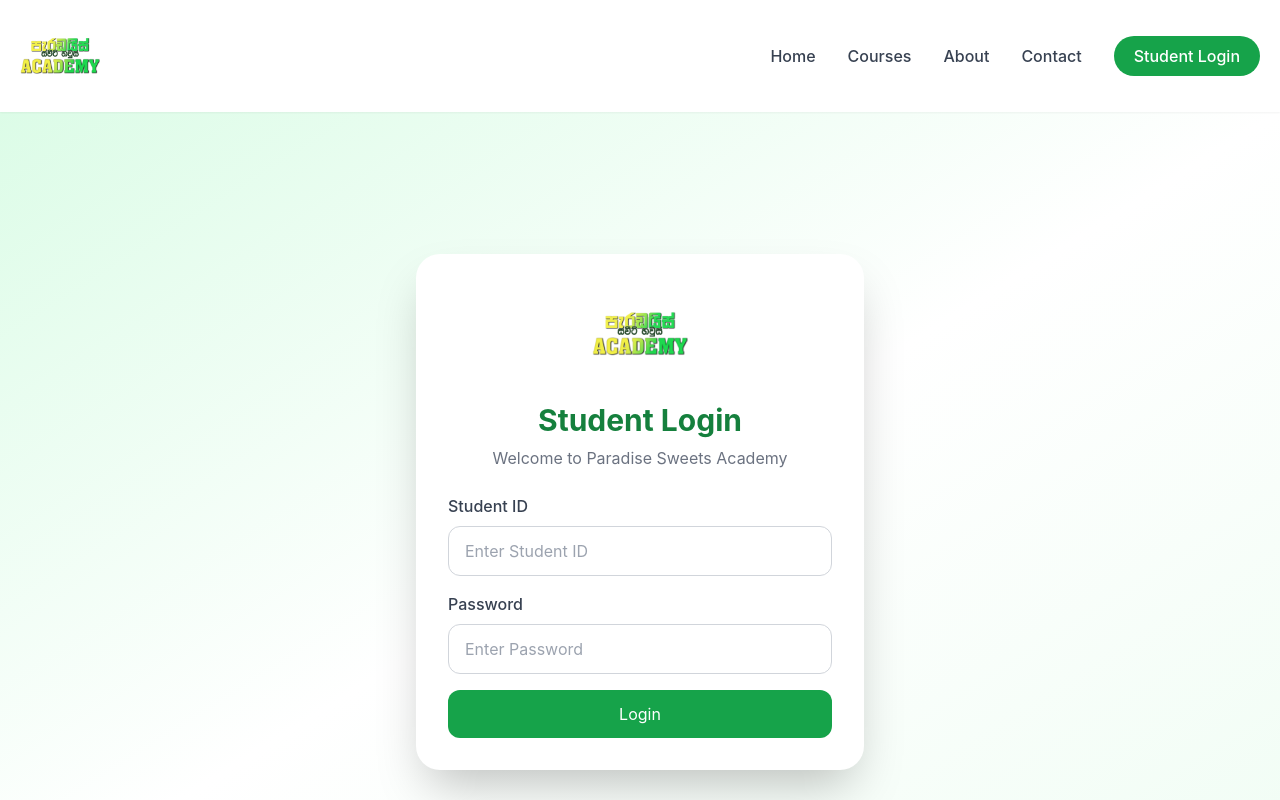
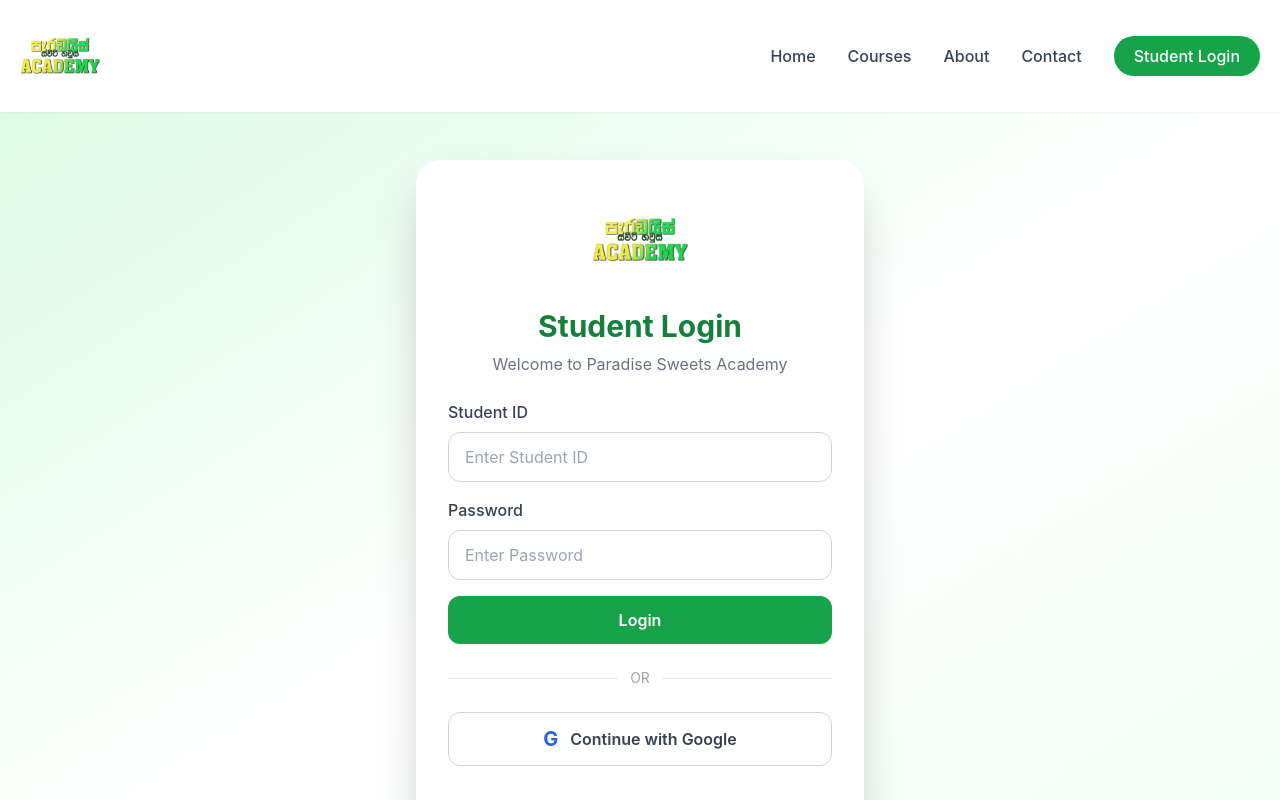
Before and after one commit to paradisesweethouseinfo/paradise-sweets-course-website-, a React (Vite) app: page /login in a window 1280 px wide. Shown: the top 800 px of the page. Built offline with nearby package versions, Linux system fonts and the light colour scheme.

Commit message:
Update website

```diff
--- a/src/pages/Login.jsx
+++ b/src/pages/Login.jsx
@@ -1,7 +1,13 @@
 import { useState } from "react";
 import { useNavigate } from "react-router-dom";
+import {
+  GoogleAuthProvider,
+  signInWithEmailAndPassword,
+  signInWithPopup,
+  signOut,
+} from "firebase/auth";
 import { doc, getDoc } from "firebase/firestore";
-import { db } from "../firebase/firebase";
+import { auth, db } from "../firebase/firebase";
 
 export default function Login() {
   const navigate = useNavigate();
@@ -9,142 +15,256 @@ export default function Login() {
   const [studentId, setStudentId] = useState("");
   const [password, setPassword] = useState("");
   const [error, setError] = useState("");
+  const [loadingType, setLoadingType] = useState("");
 
-  const handleLogin = async (e) => {
+  const saveStudentSession = (studentIdValue, student) => {
+    localStorage.setItem("studentLoggedIn", "true");
+    localStorage.setItem("studentId", studentIdValue);
+    localStorage.setItem("studentName", student.name || "Student");
+    localStorage.setItem(
+      "studentCourses",
+      JSON.stringify(student.courses || [])
+    );
+  };
+
+  const handlePasswordLogin = async (e) => {
     e.preventDefault();
+
     setError("");
+    setLoadingType("password");
 
-    alert("Step 1 - Login button clicked");
-    console.log("Step 1");
+    const cleanStudentId = studentId.trim();
 
     try {
-      alert("Step 2 - Creating Firestore reference");
-      console.log("Step 2");
+      const loginEmail =
+        `${cleanStudentId}@students.paradisesweetsacademy.com`;
 
-      const studentRef = doc(db, "students", studentId);
+      const userCredential = await signInWithEmailAndPassword(
+        auth,
+        loginEmail,
+        password
+      );
 
-      alert("Step 3 - Reading Firestore");
-      console.log("Step 3");
-
+      const studentRef = doc(db, "students", cleanStudentId);
       const studentSnap = await getDoc(studentRef);
 
-      alert("Step 4 - Firestore replied");
-      console.log("Step 4", studentSnap);
-
       if (!studentSnap.exists()) {
-        setError("Student ID not found.");
-        alert("Student document not found");
+        await signOut(auth);
+        setError("Student account was not found.");
         return;
       }
 
       const student = studentSnap.data();
 
-      alert("Step 5 - Student found");
-      console.log(student);
-
       if (!student.active) {
+        await signOut(auth);
         setError("Your account has been disabled.");
-        alert("Account disabled");
         return;
       }
 
-      if (student.password !== password) {
-        setError("Incorrect password.");
-        alert("Wrong password");
+      if (
+        student.uid &&
+        student.uid !== userCredential.user.uid
+      ) {
+        await signOut(auth);
+        setError("This account does not match the Student ID.");
         return;
       }
 
-      alert("Step 6 - Login successful");
+      saveStudentSession(cleanStudentId, student);
+      navigate("/courses");
+    } catch (err) {
+      console.error("Password login error:", err);
 
-      localStorage.setItem("studentLoggedIn", "true");
-      localStorage.setItem("studentId", studentId);
-      localStorage.setItem("studentName", student.name);
-      localStorage.setItem(
-        "studentCourses",
-        JSON.stringify(student.courses || [])
-      );
+      if (
+        err.code === "auth/invalid-credential" ||
+        err.code === "auth/user-not-found" ||
+        err.code === "auth/wrong-password"
+      ) {
+        setError("Incorrect Student ID or password.");
+      } else if (err.code === "auth/too-many-requests") {
+        setError("Too many attempts. Please try again later.");
+      } else if (err.code === "auth/network-request-failed") {
+        setError("Network error. Check your internet connection.");
+      } else {
+        setError(err.message || "Login failed.");
+      }
+    } finally {
+      setLoadingType("");
+    }
+  };
 
+  const handleGoogleLogin = async () => {
+    setError("");
+    setLoadingType("google");
+
+    const provider = new GoogleAuthProvider();
+
+    try {
+      const userCredential = await signInWithPopup(auth, provider);
+      const user = userCredential.user;
+
+      const studentRef = doc(db, "students", user.uid);
+      const studentSnap = await getDoc(studentRef);
+
+      if (!studentSnap.exists()) {
+        await signOut(auth);
+
+        setError(
+          "Your Google account is not enrolled yet. Please contact Paradise Sweets Academy."
+        );
+
+        return;
+      }
+
+      const student = studentSnap.data();
+
+      if (!student.active) {
+        await signOut(auth);
+        setError("Your account has been disabled.");
+        return;
+      }
+
+      const savedStudentId =
+        student.studentId || user.uid;
+
+      saveStudentSession(savedStudentId, student);
       navigate("/courses");
+    } catch (err) {
+      console.error("Google login error:", err);
 
-    } catch (err) {
-      console.error("Firebase Error:", err);
-      alert("ERROR: " + err.message);
-      setError(err.message);
+      if (err.code === "auth/popup-closed-by-user") {
+        setError("Google Sign-In was cancelled.");
+      } else if (err.code === "auth/popup-blocked") {
+        setError("The browser blocked the Google login window.");
+      } else if (err.code === "auth/account-exists-with-different-credential") {
+        setError(
+          "This email is already connected to another login method."
+        );
+      } else if (err.code === "auth/network-request-failed") {
+        setError("Network error. Check your internet connection.");
+      } else {
+        setError(err.message || "Google Sign-In failed.");
+      }
+    } finally {
+      setLoadingType("");
     }
   };
 
   return (
-    <div className="min-h-screen flex items-center justify-center bg-gradient-to-br from-green-100 via-white to-green-50 px-4">
-      <div className="w-full max-w-md bg-white rounded-3xl shadow-2xl p-8">
+    <div className="min-h-screen flex items-center justify-center bg-gradient-to-br from-green-100 via-white to-green-50 px-4 py-12">
+      <div className="w-full max-w-md rounded-3xl bg-white p-8 shadow-2xl">
 
-        <div className="flex justify-center mb-5">
+        <div className="mb-5 flex justify-center">
           <img
             src="/logo.png"
             alt="Paradise Sweets Academy"
-            className="w-24 h-24 object-contain"
+            className="h-24 w-24 object-contain"
           />
         </div>
 
-        <h1 className="text-3xl font-bold text-center text-green-700">
+        <h1 className="text-center text-3xl font-bold text-green-700">
           Student Login
         </h1>
 
-        <p className="text-center text-gray-500 mt-2 mb-6">
+        <p className="mb-6 mt-2 text-center text-gray-500">
           Welcome to Paradise Sweets Academy
         </p>
 
         {error && (
-          <div className="mb-4 bg-red-100 border border-red-400 text-red-700 px-4 py-3 rounded-xl">
+          <div className="mb-4 rounded-xl border border-red-300 bg-red-50 px-4 py-3 text-red-700">
             {error}
           </div>
         )}
 
-        <form onSubmit={handleLogin} className="space-y-4">
-
+        <form
+          onSubmit={handlePasswordLogin}
+          className="space-y-4"
+        >
           <div>
-            <label className="block text-gray-700 font-medium mb-2">
+            <label
+              htmlFor="studentId"
+              className="mb-2 block font-medium text-gray-700"
+            >
               Student ID
             </label>
 
             <input
+              id="studentId"
+              name="studentId"
               type="text"
+              autoComplete="username"
+              placeholder="Enter Student ID"
               value={studentId}
               onChange={(e) => {
                 setStudentId(e.target.value);
                 setError("");
               }}
-              placeholder="Enter Student ID"
-              className="w-full border border-gray-300 rounded-xl px-4 py-3"
+              className="w-full rounded-xl border border-gray-300 px-4 py-3 focus:border-green-500 focus:outline-none focus:ring-2 focus:ring-green-200"
               required
             />
           </div>
 
           <div>
-            <label className="block text-gray-700 font-medium mb-2">
+            <label
+              htmlFor="password"
+              className="mb-2 block font-medium text-gray-700"
+            >
               Password
             </label>
 
             <input
+              id="password"
+              name="password"
               type="password"
+              autoComplete="current-password"
+              placeholder="Enter Password"
               value={password}
               onChange={(e) => {
                 setPassword(e.target.value);
                 setError("");
               }}
-              placeholder="Enter Password"
-              className="w-full border border-gray-300 rounded-xl px-4 py-3"
+              className="w-full rounded-xl border border-gray-300 px-4 py-3 focus:border-green-500 focus:outline-none focus:ring-2 focus:ring-green-200"
               required
             />
           </div>
 
           <button
             type="submit"
-            className="w-full bg-green-600 hover:bg-green-700 text-white py-3 rounded-xl"
+            disabled={loadingType !== ""}
+            className="w-full rounded-xl bg-green-600 py-3 font-semibold text-white transition hover:bg-green-700 disabled:cursor-not-allowed disabled:opacity-60"
           >
-            Login
+            {loadingType === "password"
+              ? "Signing in..."
+              : "Login"}
           </button>
+        </form>
 
-        </form>
+        <div className="my-6 flex items-center gap-3">
+          <div className="h-px flex-1 bg-gray-200" />
+          <span className="text-sm text-gray-400">OR</span>
+          <div className="h-px flex-1 bg-gray-200" />
+        </div>
+
+        <button
+          type="button"
+          onClick={handleGoogleLogin}
+          disabled={loadingType !== ""}
+          className="flex w-full items-center justify-center gap-3 rounded-xl border border-gray-300 bg-white py-3 font-semibold text-gray-700 transition hover:bg-gray-50 disabled:cursor-not-allowed disabled:opacity-60"
+        >
+          <span className="text-xl font-bold text-blue-600">
+            G
+          </span>
+
+          {loadingType === "google"
+            ? "Connecting..."
+            : "Continue with Google"}
+        </button>
+
+        <p className="mt-8 text-center text-sm text-gray-500">
+          Existing students can use Student ID and password.
+          New students should use Google Sign-In.
+        </p>
 
       </div>
     </div>
```
